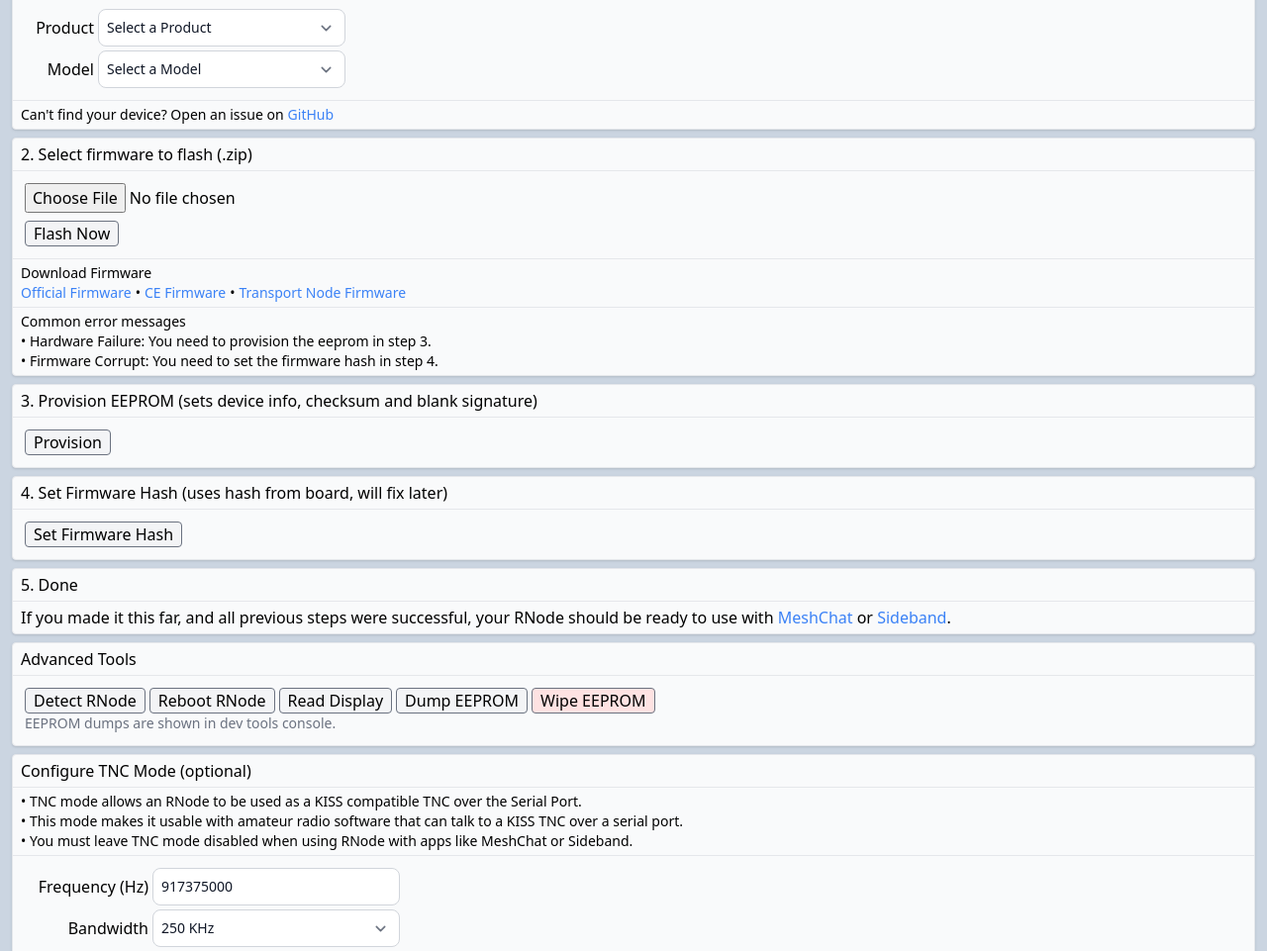
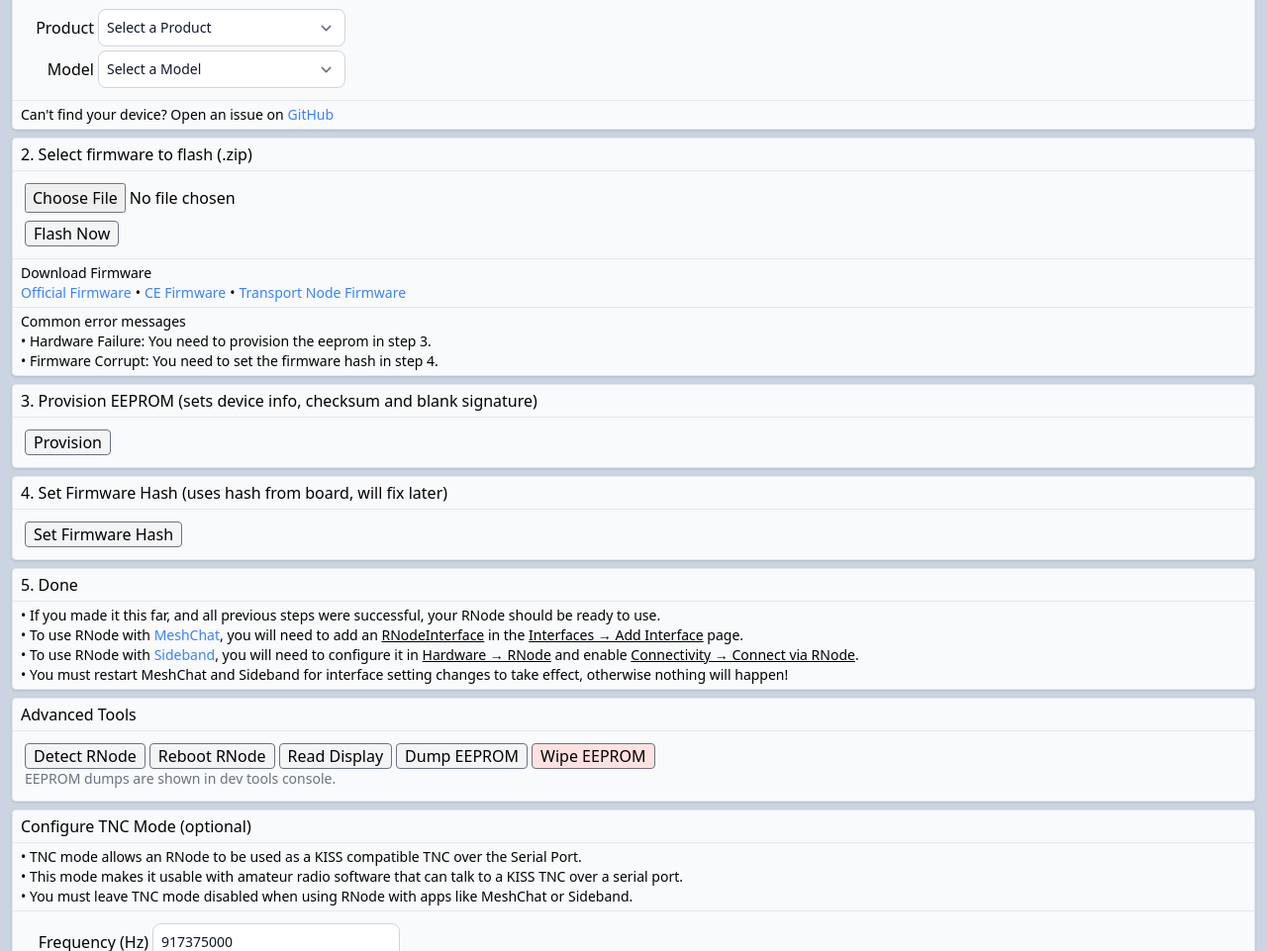
Before and after one commit to liamcottle/rnode-flasher, a plain HTML site: page index.html in a window 1280 px wide. Shown: the part 139-1100 px from the top of the page at 99% size. Drawn offline with Linux system fonts and the light colour scheme.

Commit message:
add docs for using rnode after setup is complete

```diff
--- a/index.html
+++ b/index.html
@@ -181,8 +181,11 @@
             5. Done
         </div>
 
-        <div class="px-2 py-1">
-            If you made it this far, and all previous steps were successful, your RNode should be ready to use with <a target="_blank" href="https://github.com/liamcottle/reticulum-meshchat" class="text-blue-500 hover:underline">MeshChat</a> or <a target="_blank" href="https://github.com/markqvist/Sideband/" class="text-blue-500 hover:underline">Sideband</a>.
+        <div class="px-2 py-1 text-sm">
+            <div>• If you made it this far, and all previous steps were successful, your RNode should be ready to use.</div>
+            <div>• To use RNode with <a target="_blank" href="https://github.com/liamcottle/reticulum-meshchat" class="text-blue-500 hover:underline">MeshChat</a>, you will need to add an <u>RNodeInterface</u> in the <u>Interfaces → Add Interface</u> page.</div>
+            <div>• To use RNode with <a target="_blank" href="https://github.com/markqvist/Sideband/" class="text-blue-500 hover:underline">Sideband</a>, you will need to configure it in <u>Hardware → RNode</u> and enable <u>Connectivity → Connect via RNode</u>.</div>
+            <div>• You must restart MeshChat and Sideband for interface setting changes to take effect, otherwise nothing will happen!</div>
         </div>
 
     </div>
```
